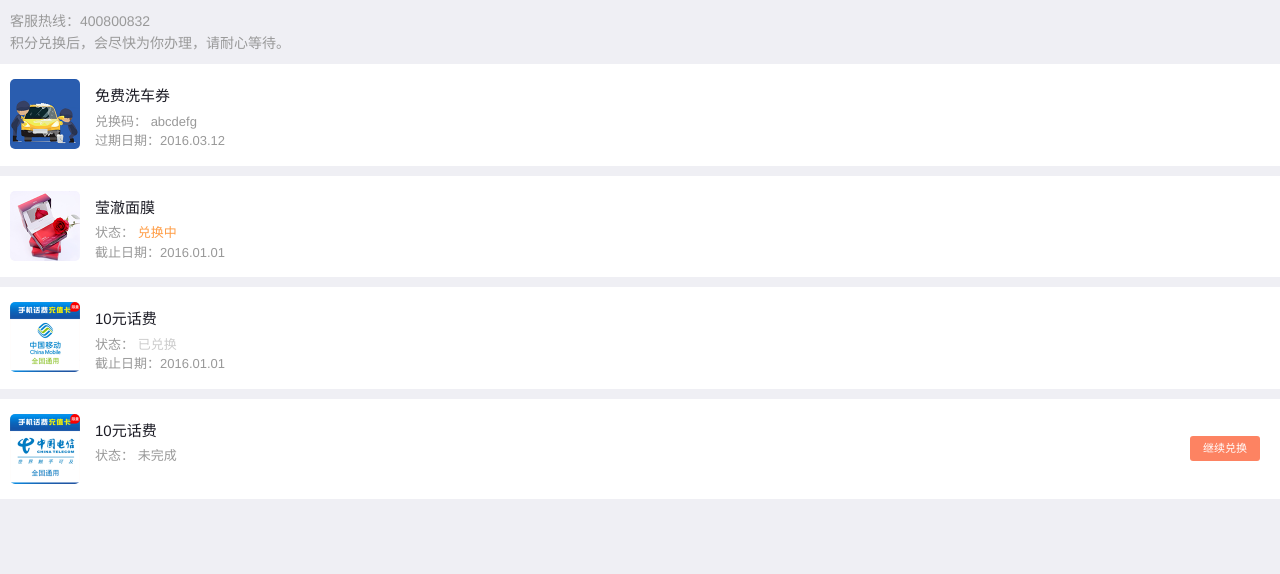
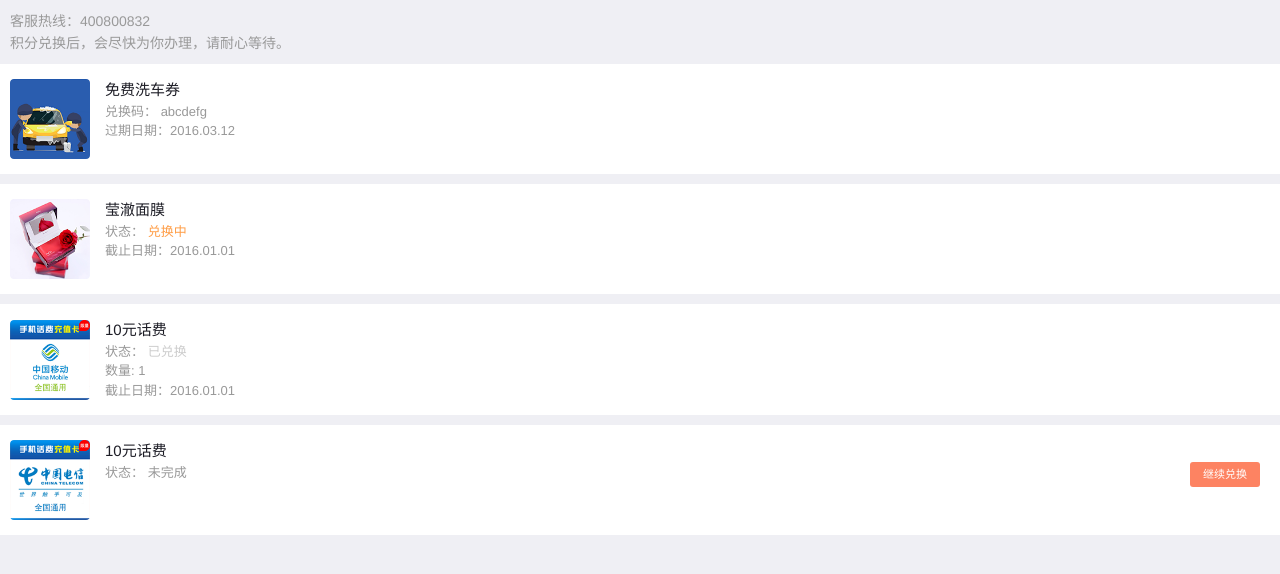
Before and after one commit to cloudliving/VCv2, a website: page page/point/record.html in a window 1280 px wide. Drawn offline with Linux system fonts and the light colour scheme.

Commit message:
已兑换列表的兑换信息中增加了兑换数量一栏

```diff
--- a/VCv2/style/point/record.css
+++ b/VCv2/style/point/record.css
@@ -19,6 +19,10 @@
 
 }
 .poi-record .item {
+    display: -webkit-flex;
+    display: flex;
+    -webkit-align-items: center;
+    align-items: center;
     position: relative;
 
     padding: 15px 10px;
@@ -26,14 +30,8 @@
 
 }
 .poi-record .item .goodsimg {
-    position: absolute;
-    top: 15px;
-    left: 10px;
-
-    overflow: hidden;
-
-    width: 70px;
-    height: 70px;
+    width: 80px;
+    height: 80px;
 
     border-radius: 5px;
 }
@@ -45,15 +43,17 @@
 
     width: 100%;
     height: 100%;
+
+    border-radius: 4px;
 }
 .poi-record .item .info {
-    min-height: 70px;
-    padding-left: 85px;
+    min-height: 80px;
+    flex: 1;
+    -webkif-flex: 1;
+    padding-left: 15px;
 }
 .poi-record .info p:nth-child(1) {
     font-size: 15px;
-
-    padding: 6px 0 4px 0;
 
     color: #1d1d26;
 }
--- a/page/point/record.html
+++ b/page/point/record.html
@@ -60,6 +60,7 @@
                         <span>状态：</span>
                         <span>已兑换</span>
                     </p>
+                    <p>数量: 1</p>
                     <p>截止日期：2016.01.01</p>
                 </div>
             </div>
```
